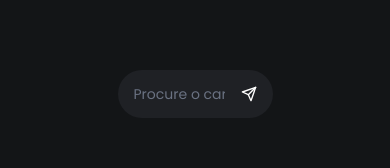
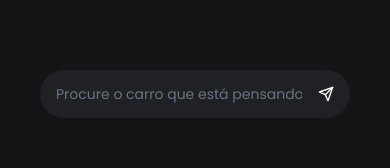
Before and after one commit to DFedizko/buscador-de-carros, a React (Vite) app in the folder frontend/: page / in a window 390 px wide. Shown: the part 498-666 px from the top of the page. Built offline with nearby package versions, Linux system fonts and the light colour scheme.

Commit message:
Ajustando responsividade

```diff
--- a/frontend/src/Home.jsx
+++ b/frontend/src/Home.jsx
@@ -76,7 +76,8 @@ const Home = () => {
             <PageTitle conversationStarted={conversationStarted} />
 
             <div className={`
-                w-[80%]
+                w-full
+                lg:w-[80%]
                 transition-all ease-in-out duration-1000
                 mb-18
                 ${conversationStarted
@@ -84,7 +85,7 @@ const Home = () => {
                     : "opacity-0 max-h-0 border-none"
                 }
             `}>
-                <ul className="h-full w-full flex flex-col items-start p-6 gap-8 [&>*:nth-child(odd)]:self-end [&>*:nth-child(odd)]:bg-secondary-bg [&>*:nth-child(even)]:bg-tertiary-bg ">
+                <ul className="h-full w-full flex flex-col items-start py-6 lg:px-6 gap-8 [&>*:nth-child(odd)]:self-end [&>*:nth-child(odd)]:bg-secondary-bg [&>*:nth-child(even)]:bg-tertiary-bg ">
                     {messages.map(msg =>
                         <MessageCard
                             key={msg.id}
--- a/frontend/src/components/ChatForm.jsx
+++ b/frontend/src/components/ChatForm.jsx
@@ -19,7 +19,7 @@ const ChatForm = ({ type, placeholder, isLoading, handleSendMessage }) => {
         }
     }
 
-    return <form className="flex items-center mx-auto bg-secondary-bg w-1/2 py-3 px-4 rounded-3xl gap-4">
+    return <form className="flex items-center mx-auto bg-secondary-bg w-full lg:w-1/2 py-3 px-4 rounded-3xl gap-4">
         <input
             className="w-full placeholder:text-sm placeholder:text-secondary outline-0"
             type={type}
```
